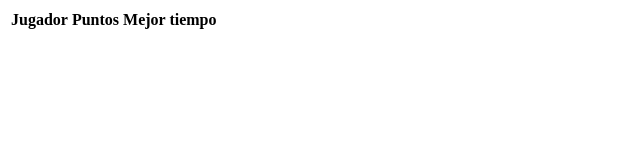
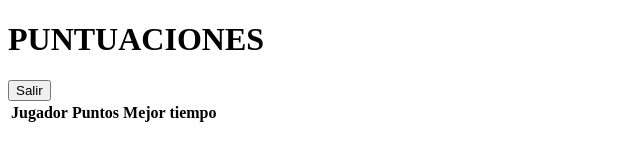
Before and after one commit to LuisNav6/Mini1, a plain HTML site: page html/scores.html in a window 1280 px wide. Shown: the whole page, without its empty margins (0-640 px from the left). Drawn offline with Linux system fonts and the light colour scheme.

Commit message:
Recuperacion scores.html

```diff
--- a/html/scores.html
+++ b/html/scores.html
@@ -5,8 +5,13 @@
     <meta http-equiv="X-UA-Compatible" content="IE=edge">
     <meta name="viewport" content="width=device-width, initial-scale=1.0">
     <title>Scores</title>
+    <link rel="stylesheet" href="../css/styles-table.css">
 </head>
 <body>
+    <h1>PUNTUACIONES</h1>
+    <div class="salida">
+        <button id="salir">Salir</button>
+    </div>
     <table id="listado"></table>
     <script src="../js/scores.js"></script>
 </body>
```
